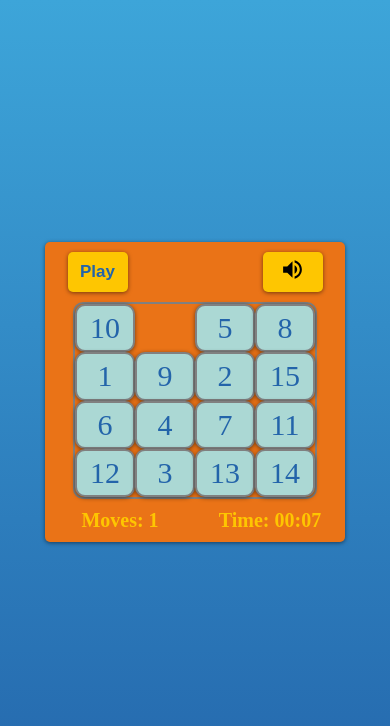
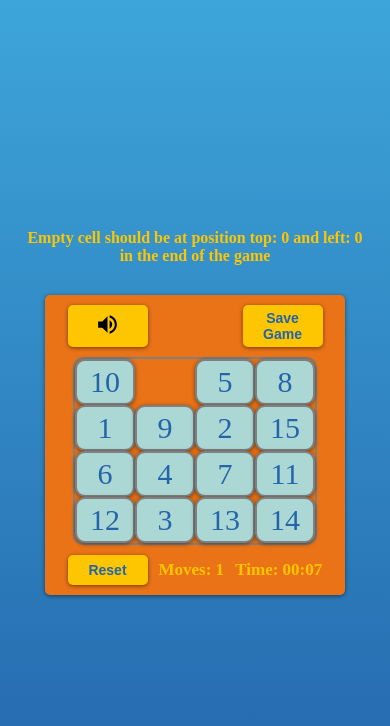
Before and after one commit to nin3439/rss2020, a plain HTML site: page gem-puzzle/index.html in a window 390 px wide. Both pictures are taken after a click on the element "10". Drawn offline with Linux system fonts and the light colour scheme.

Commit message:
feat: add save button

```diff
--- a/gem-puzzle/index.html
+++ b/gem-puzzle/index.html
@@ -4,7 +4,6 @@
   <title>Gem-puzzle</title>
   <meta name="viewport" content="width=device-width, initial-scale=1.0">
   <meta charset="utf-8">
-  <link href="https://fonts.googleapis.com/icon?family=Material+Icons" rel="stylesheet">
   <link rel="stylesheet" href="style.css">
 </head>
 <body>
--- a/gem-puzzle/script.js
+++ b/gem-puzzle/script.js
@@ -5,19 +5,27 @@ const field = document.createElement("div");
 field.className = "field";
 const header = document.createElement("header");
 const footer = document.createElement("footer");
+const instruction = document.createElement("h3");
+instruction.innerText =
+  "Empty cell should be at position top: 0 and left: 0 in the end of the game";
 
+document.body.append(instruction);
 document.body.append(playingField);
 playingField.appendChild(header);
 playingField.appendChild(field);
 playingField.appendChild(footer);
 
 const buttonPlayElement = document.createElement("button");
-buttonPlayElement.innerText = "Play";
-header.appendChild(buttonPlayElement);
+footer.appendChild(buttonPlayElement);
 
 const buttonSoundElement = document.createElement("button");
-buttonSoundElement.innerHTML = "<img src='assets/icons/volume_up.svg' width='25px' height='25px'>";
+buttonSoundElement.innerHTML =
+  "<img src='assets/icons/volume_up.svg' width='25px' height='25px'>";
 header.appendChild(buttonSoundElement);
+
+const buttonSaveElement = document.createElement("button");
+buttonSaveElement.innerText = "Save Game";
+header.appendChild(buttonSaveElement);
 
 const moveElement = document.createElement("span");
 moveElement.innerText = "Moves: 0";
@@ -30,7 +38,7 @@ footer.appendChild(timeElement);
 const messageElement = document.createElement("h2");
 document.body.append(messageElement);
 
-let cellSize = 25;
+const cellSize = 25;
 
 let cells = [];
 
@@ -45,22 +53,13 @@ let timeСounter = 0;
 let sound = true;
 let startedDate;
 
-
-function newGame() {
-  startedDate = new Date().getTime();
-  field.innerHTML = "";
-  empty = {
-    value: 0,
-    top: 0,
-    left: 0,
-  };
-  cells = [];
-  cells.push(empty);
+function createNewGame() {
+  resetGame();
+  buttonPlayElement.textContent = "Reset";
   const numbers = [1, 2, 3, 4, 5, 6, 7, 8, 9, 10, 11, 12, 13, 14, 15].sort(
     () => Math.random() - 0.5
   );
 
-  //check isSolvable
   let sum = 0;
 
   for (let i = 0; i < 15; i++) {
@@ -73,14 +72,16 @@ function newGame() {
     }
   }
 
-    if (sum % 2 !== 0) {
-      console.log('повтор');
-      return newGame();
+  if (sum % 2 !== 0) {
+    return createNewGame();
   }
+
+  cells.push(empty);
 
   for (let i = 1; i <= 15; i++) {
     const cell = document.createElement("div");
     const value = numbers[i - 1];
+
     cell.className = "cell";
     cell.innerHTML = value;
 
@@ -100,17 +101,12 @@ function newGame() {
     field.append(cell);
 
     cell.addEventListener("click", () => {
-      moveCell(i);
-
+      if (buttonPlayElement.textContent !== "New Game") {
+        moveCell(i);
+      }
     });
   }
-
-
 }
-
-
-
-
 
 function moveCell(index) {
   const cell = cells[index];
@@ -133,22 +129,35 @@ function moveCell(index) {
   cell.top = emptyTop;
 
   moveElement.textContent = `Moves: ${(move += 1)}`;
-  playSound();
+  playSound("click");
 
   const isFinished = cells.every((cell) => {
     return cell.value === cell.top * 4 + cell.left;
   });
 
   if (isFinished) {
-    messageElement.textContent = `Good job! You solved the puzzle in ${min}min ${sec}sec and ${move} moves.`;
+    messageElement.textContent = `Good job! You solved the puzzle in ${min} min ${sec} sec and ${move} moves.`;
+    playSound("winner");
     move = 0;
     moveElement.textContent = `Moves: 0`;
     clearInterval(timer);
     time = 0;
     timeElement.textContent = `Time: 00:00`;
+    buttonPlayElement.textContent = "New Game";
   } else {
     messageElement.textContent = "";
   }
+}
+
+function resetGame() {
+  startedDate = new Date().getTime();
+  field.innerHTML = "";
+  empty = {
+    value: 0,
+    top: 0,
+    left: 0,
+  };
+  cells = [];
 }
 
 function addZero(n) {
@@ -165,39 +174,68 @@ function countTime() {
   min = Math.trunc(diffSec / 60);
   sec = diffSec % 60;
 
-  return timeElement.textContent = `Time: ${addZero(min)}:${addZero(sec)}`;
+  return (timeElement.textContent = `Time: ${addZero(min)}:${addZero(sec)}`);
 }
 
 let timer = setInterval(countTime, 1000);
 
+function playSound(name) {
+  if (sound === false) return;
+
+  const audio = new Audio();
+
+  audio.src = `assets/sounds/${name}.mp3`;
+  audio.play();
+}
+
+function saveGame() {
+  localStorage.setItem("field", field.innerHTML);
+  localStorage.setItem("moves", move);
+  localStorage.setItem("min", min);
+  localStorage.setItem("sec", sec);
+}
+
+function getSaveGame() {
+  localStorage.getItem("field", field.innerHTML);
+  let saveMoves = localStorage.getItem("moves", move);
+  moveElement.textContent = `Move: ${saveMoves}`;
+  min = localStorage.getItem("min", min);
+  sec = localStorage.getItem("sec", sec);
+  timeElement.textContent = `Time: ${addZero(min)}:${addZero(sec)}`;
+}
+
+buttonSaveElement.addEventListener("click", () => {
+  saveGame();
+});
 
 buttonPlayElement.addEventListener("click", () => {
   move = 0;
   moveElement.textContent = `Moves: 0`;
   time = 0;
   timeElement.textContent = `Time: 00:00`;
-  return newGame();
+  if (buttonPlayElement.textContent === "New Game") {
+    messageElement.textContent = "";
+    timer = setInterval(countTime, 1000);
+  }
+  return createNewGame();
 });
 
-buttonSoundElement.addEventListener('click', () => {
+buttonSoundElement.addEventListener("click", () => {
   if (sound) {
     sound = false;
-    buttonSoundElement.innerHTML = "<img src='assets/icons/volume_off.svg' width='25px' height='25px'>";
-  } else  {
+    buttonSoundElement.innerHTML =
+      "<img src='assets/icons/volume_off.svg' width='25px' height='25px'>";
+  } else {
     sound = true;
-    buttonSoundElement.innerHTML = "<img src='assets/icons/volume_up.svg' width='25px' height='25px'>";
-  };
+    buttonSoundElement.innerHTML =
+      "<img src='assets/icons/volume_up.svg' width='25px' height='25px'>";
+  }
 });
 
-function playSound() {
-  if (sound === false) return;
-
-  const audio = new Audio;
-
-  audio.src = `assets/sounds/click.mp3`;
-  audio.play();
-}
-
 window.addEventListener("DOMContentLoaded", function () {
-  newGame();
+  // if (localStorage.length === 0) {
+  createNewGame();
+  // } else {
+  //   getSaveGame();
+  // }
 });
--- a/gem-puzzle/style.css
+++ b/gem-puzzle/style.css
@@ -10,9 +10,8 @@ body {
   justify-content: center;
   align-items: center;
   flex-direction: column;
-  background-image: linear-gradient(#3da5d9,#2364aa);
+  background-image: linear-gradient(#3da5d9, #2364aa);
 }
-
 
 .playing-field {
   width: 400px;
@@ -33,7 +32,7 @@ body {
   border: 2px solid gray;
   border-radius: 10px;
   position: relative;
-  margin: 10px 30px;
+  margin: 10px 30px 0 30px;
 }
 
 .cell {
@@ -46,15 +45,14 @@ body {
   justify-content: center;
   align-items: center;
   position: absolute;
-  font-size: 50px;
-  transition: all 0.5s;
+  font-size: 40px;
+  transition: all 0.7s;
   cursor: default;
-  background-color: #ABD8D4;
-  color: #2364AA;
+  background-color: #abd8d4;
+  color: #2364aa;
   box-shadow: 0 1px 4px rgba(0, 0, 0, 0.5);
   outline: none;
 }
-
 
 header {
   width: 85%;
@@ -63,31 +61,32 @@ header {
   justify-content: space-between;
 }
 
-header button {
+button {
   border: none;
-  font-size: 17px;
+  font-size: 16px;
   font-weight: bold;
   border-radius: 5px;
   box-shadow: 0 1px 4px rgba(0, 0, 0, 0.5);
   padding: 5px;
-  width: 80px;
+  width: 100px;
   background-color: #fec601;
-  color: #2364AA;
+  color: #2364aa;
   outline: none;
   cursor: pointer;
   transition: all 0.5s;
 }
 
-header button:hover {
-  background-color: #2364AA;
+button:hover {
+  background-color: #2364aa;
   color: #fec601;
 }
 
-
 footer {
-  width: 100%;
+  width: 85%;
+  height: 39px;
   display: flex;
   justify-content: space-around;
+  margin: 10px;
 }
 
 footer span {
@@ -97,18 +96,28 @@ footer span {
   color: #fec601;
   font-weight: bold;
   margin: auto 0;
-  margin-bottom: 10px;
 }
 
 h2 {
+  position: absolute;
+  bottom: 77px;
+  font-size: 18px;
+  color: rgb(255, 243, 243);
+  padding: 0 20px;
+  text-align: center;
+  text-shadow: 1px 1px 3px black;
+}
+
+h3 {
   font-size: 16px;
   color: #fec601;
-  padding: 20px;
+  padding: 0 20px;
   text-align: center;
+  margin-bottom: 30px;
 }
 
 @media (max-width: 500px) {
-  .playing-field  {
+  .playing-field {
     width: 300px;
     height: 300px;
   }
@@ -117,7 +126,12 @@ h2 {
     font-size: 30px;
   }
 
-  header button {
-    width: 60px;
+  button {
+    width: 80px;
+    font-size: 14px;
+  }
+
+  footer span {
+    font-size: 17px;
   }
 }
```
Also changed, not shown: 1 other file.
